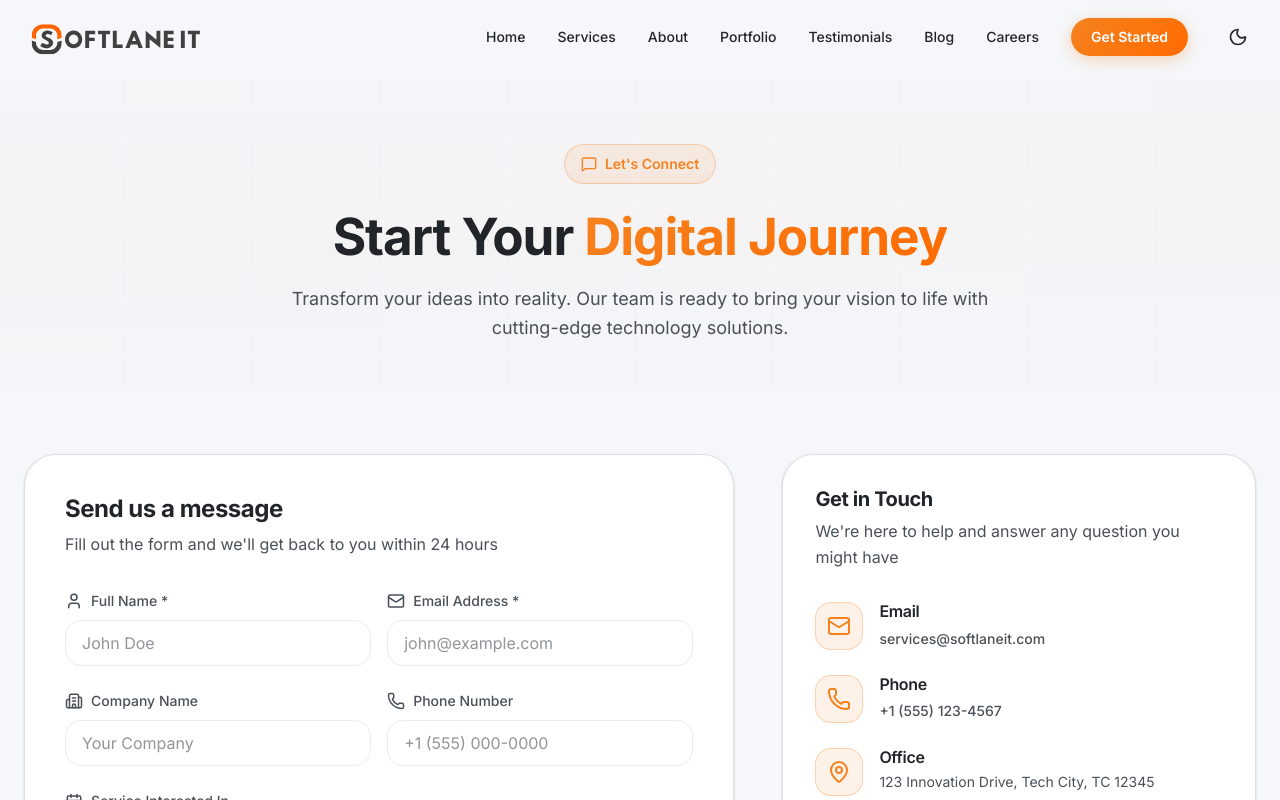
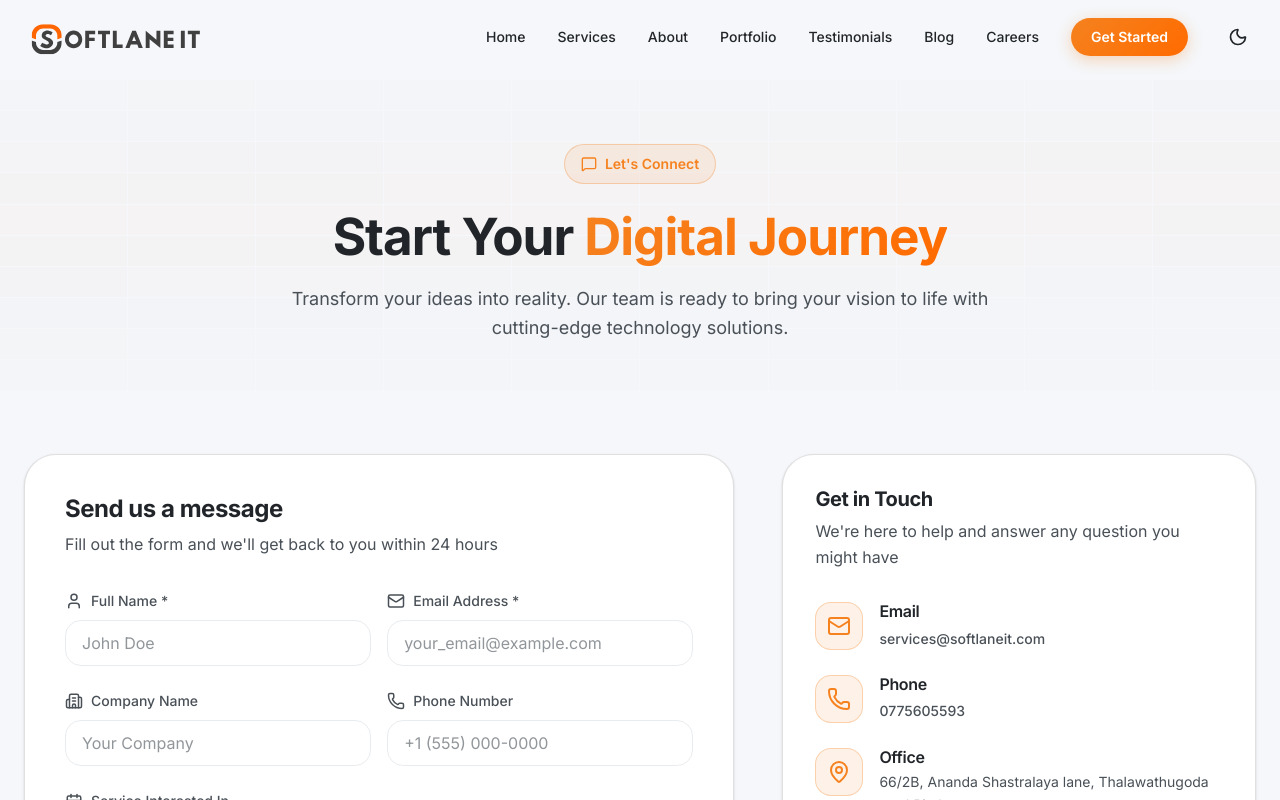
Before and after one commit to SoftLaneIT/softlaneit-official-website, a React (Vite) app: page /contact in a window 1280 px wide. Shown: the top 800 px of the page. Built offline with nearby package versions, Linux system fonts and the light colour scheme.

Commit message:
chore: Update company contact details and email input placeholder.

```diff
--- a/src/data/content.ts
+++ b/src/data/content.ts
@@ -181,8 +181,8 @@ export const companyInfo = {
     tagline: 'Innovating the Future of Technology',
     description: 'We are a forward-thinking software development company dedicated to delivering innovative, scalable, and user-centric digital solutions that drive business growth.',
     email: 'services@softlaneit.com',
-    phone: '+1 (555) 123-4567',
-    address: '123 Innovation Drive, Tech City, TC 12345',
+    phone: '0775605593',
+    address: '66/2B, Ananda Shastralaya lane, Thalawathugoda road,Pitakotte',
     social: {
         linkedin: 'https://linkedin.com/company/softlaneit',
         twitter: 'https://x.com/SoftLane_It',
--- a/src/pages/ContactPage.tsx
+++ b/src/pages/ContactPage.tsx
@@ -110,7 +110,7 @@ export const ContactPage = () => {
                       name="email"
                       value={formData.email}
                       onChange={handleChange}
-                      placeholder="john@example.com"
+                      placeholder="your_email@example.com"
                       required
                     />
                   </div>
```
